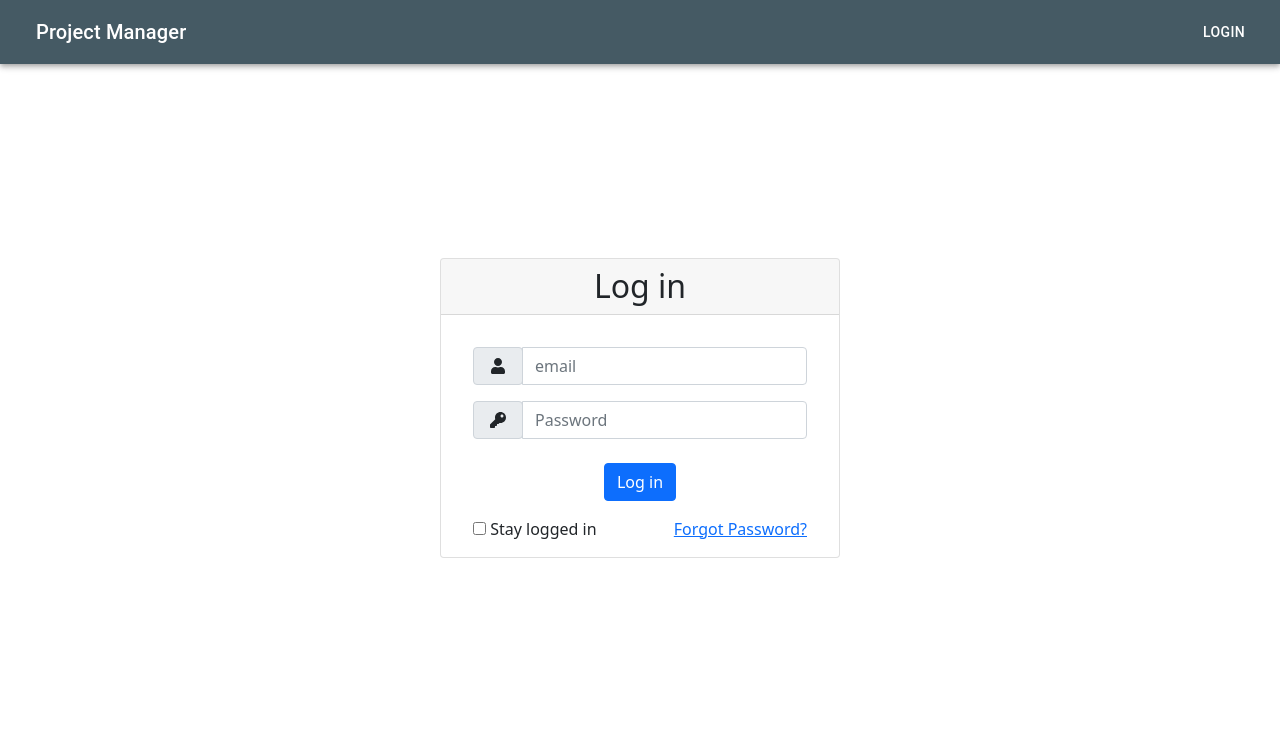
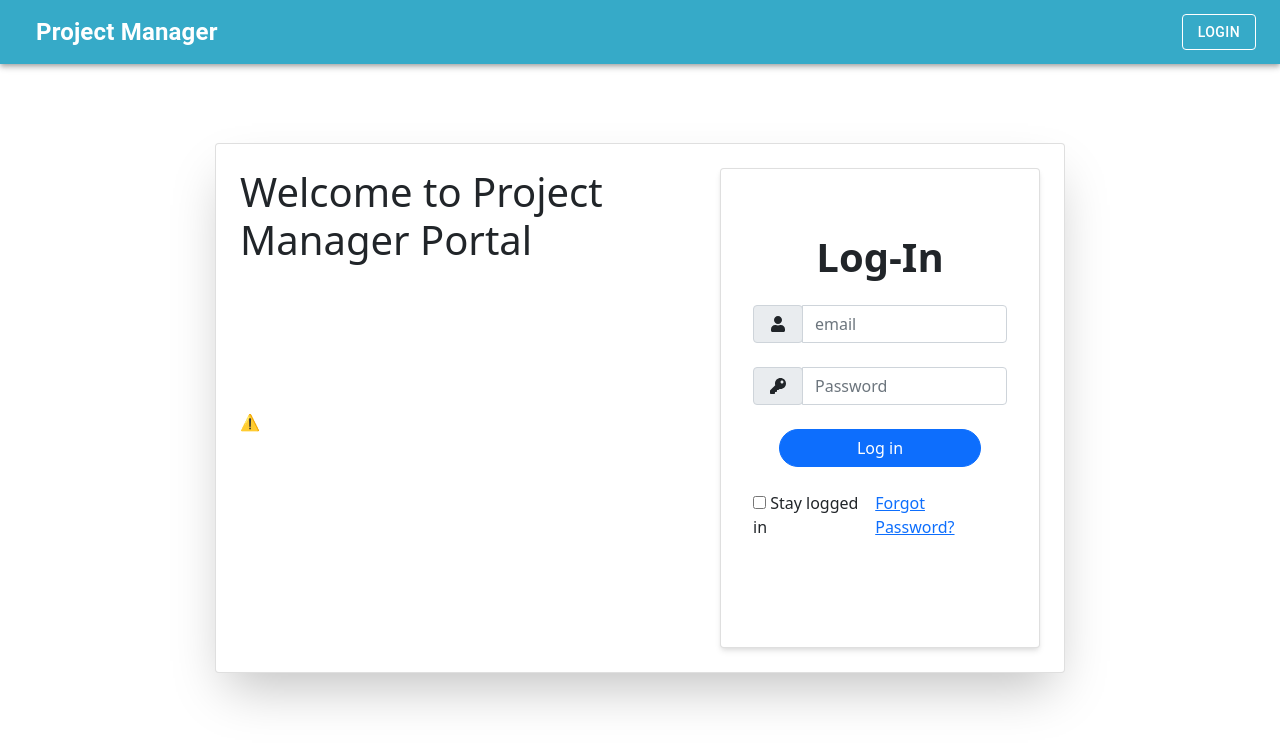
Before and after one commit to Anirudh4583/project-management-frontend, a React (Create React App) app: page /login in a window 1280 px wide. Shown: the top 746 px of the page. Built offline with nearby package versions, Linux system fonts and the light colour scheme; no server answers.

Commit message:
login styled

```diff
--- a/public/index.html
+++ b/public/index.html
@@ -42,11 +42,14 @@
     <link rel="manifest" href="/manifest.json" />
     <meta name="msapplication-TileColor" content="#ffffff" />
     <meta name="msapplication-TileImage" content="/ms-icon-144x144.png" />
+
     <meta name="theme-color" content="#ffffff" />
     <title>Project Management Portal</title>
   </head>
   <body>
     <noscript>You need to enable JavaScript to run this app.</noscript>
     <div id="root"></div>
+
+    <script src="https://unpkg.com/@lottiefiles/lottie-player@latest/dist/lottie-player.js"></script>
   </body>
 </html>
--- a/src/utils/Routers/PublicRoute.jsx
+++ b/src/utils/Routers/PublicRoute.jsx
@@ -15,9 +15,9 @@ function PublicRoute({ component: Component, ...rest }) {
   const history = useHistory()
   const userRole = getRole()
   return (
-    <div className="pubr__app">
+    <div className="pubr__app z-50">
       <Box sx={{ flexGrow: 1 }}>
-        <AppBar position="static" style={{ backgroundColor: '#455a64' }}>
+        <AppBar position="static" style={{ backgroundColor: '#36AAC8' }}>
           <Toolbar>
             <IconButton
               size="large"
@@ -32,11 +32,16 @@ function PublicRoute({ component: Component, ...rest }) {
               component="div"
               sx={{ flexGrow: 1, cursor: 'pointer' }}
               onClick={() => history.push('/')}
+              className="fw-bold fs-4"
             >
               Project Manager
             </Typography>
 
-            <Button color="inherit" onClick={() => history.push('/login')}>
+            <Button
+              color="inherit"
+              variant="outlined"
+              onClick={() => history.push('/login')}
+            >
               Login
             </Button>
           </Toolbar>
--- a/src/views/Login/Login.jsx
+++ b/src/views/Login/Login.jsx
@@ -59,7 +59,7 @@ function Login() {
 
   return (
     <div
-      className="container d-flex justify-content-center align-items-center"
+      className="container d-flex justify-content-center align-items-center mt-4"
       style={{
         display: 'flex',
         justifyContent: 'center',
@@ -67,14 +67,27 @@ function Login() {
         height: '80vh',
       }}
     >
+      <div className="card d-flex flex-row p-4 shadow-2xl">
+        <div className="" style={{ width: '30em', height: '30em' }}>
+          <h1>Welcome to Project Manager Portal</h1>
+
+          <lottie-player
+            src="https://assets1.lottiefiles.com/packages/lf20_0tue65cn.json"
+            background="transparent"
+            speed="1"
+            style={{ width: '475px', height: '300px' }}
+            loop
+            autoplay
+          ></lottie-player>
+        </div>
         <form
-        className="login-form card mt-5"
-        style={{ width: '25em' }}
+          className="login-form card shadow-md rounded-2xl"
+          style={{ width: '20em', height: '30em' }}
           onSubmit={handleSubmit(onSubmit, onError)}
         >
-        <h2 className="card-header text-center">Log in</h2>
-        <div className="card-body">
-          <div className="form-group m-3 has-validation">
+          <div className="card-body mt-5">
+            <h1 className="text-center fw-bolder">Log-In</h1>
+            <div className="form-group m-3 my-4 has-validation">
               <div className="input-group">
                 <div className="input-group-prepend">
                   <div className="input-group-text">
@@ -92,7 +105,7 @@ function Login() {
                 {errors.email?.message}
               </div>
             </div>
-          <div className="form-group m-3 has-validation">
+            <div className="form-group m-3 my-4 has-validation">
               <div className="input-group">
                 <div className="input-group-prepend">
                   <div className="input-group-text">
@@ -112,8 +125,11 @@ function Login() {
                 {errors.password?.message}
               </div>
             </div>
-          <div className="form-group d-flex justify-content-center m-3 mt-4">
-            <button type="submit" className="btn btn-primary btn-block">
+            <div className="form-group d-flex justify-content-center m-2 my-4">
+              <button
+                type="submit"
+                className="btn btn-primary btn-block rounded-pill w-75"
+              >
                 Log in
               </button>
             </div>
@@ -134,6 +150,7 @@ function Login() {
             </div>
           </div>
         </form>
+      </div>
       <Snackbar
         open={isError}
         autoHideDuration={6000}
```
Also changed, not shown: 1 other file (tests, documents, lock files or other folders). Lines whose indentation alone changed are shown as unchanged.
